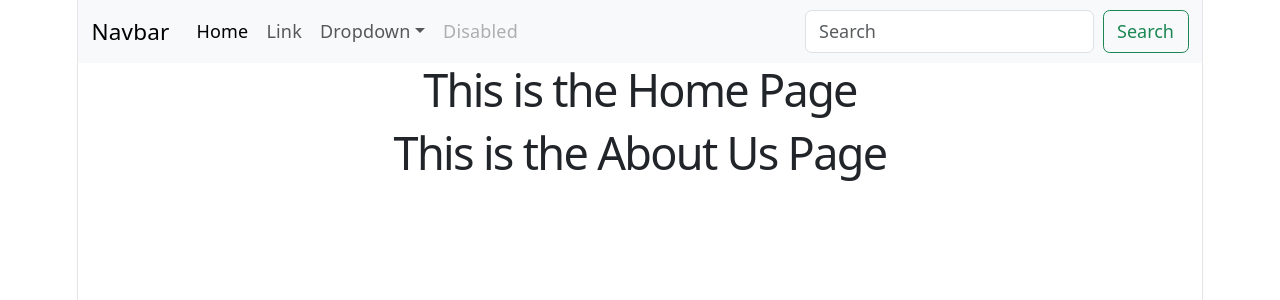
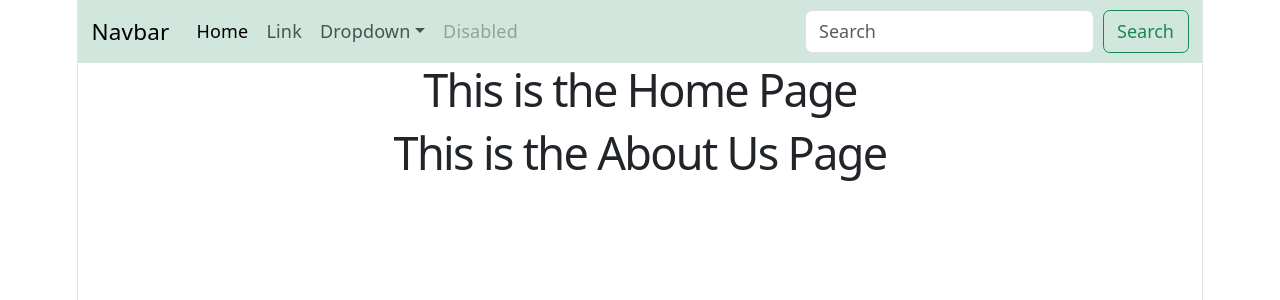
Before and after one commit to ArunRawoor/mini-projoct, a React (Vite) app: page / in a window 1280 px wide. Shown: the top 300 px of the page. Built offline with nearby package versions, Linux system fonts and the light colour scheme.

Commit message:
Added navBar using BootStrap

```diff
--- a/src/components/Navbar.jsx
+++ b/src/components/Navbar.jsx
@@ -3,7 +3,7 @@ import 'bootstrap/dist/js/bootstrap.bundle.min.js'; // includes Popper, needed f
 function Navbar() {
   return (
     <>
-      <nav class="navbar navbar-expand-lg bg-body-tertiary">
+      <nav class="navbar navbar-expand-lg bg-success-subtle">
         <div class="container-fluid">
           <a class="navbar-brand" href="#">
             Navbar
```
